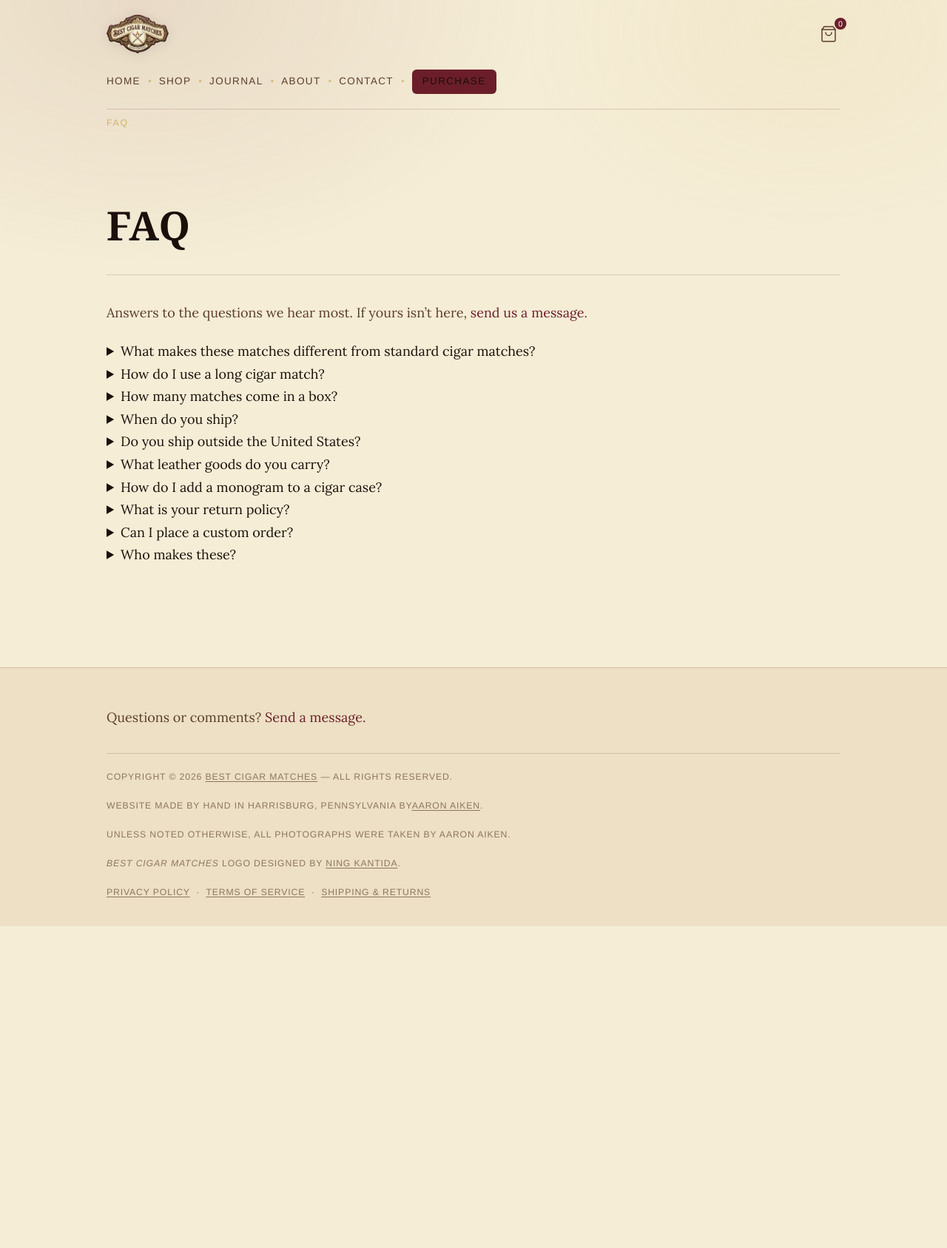
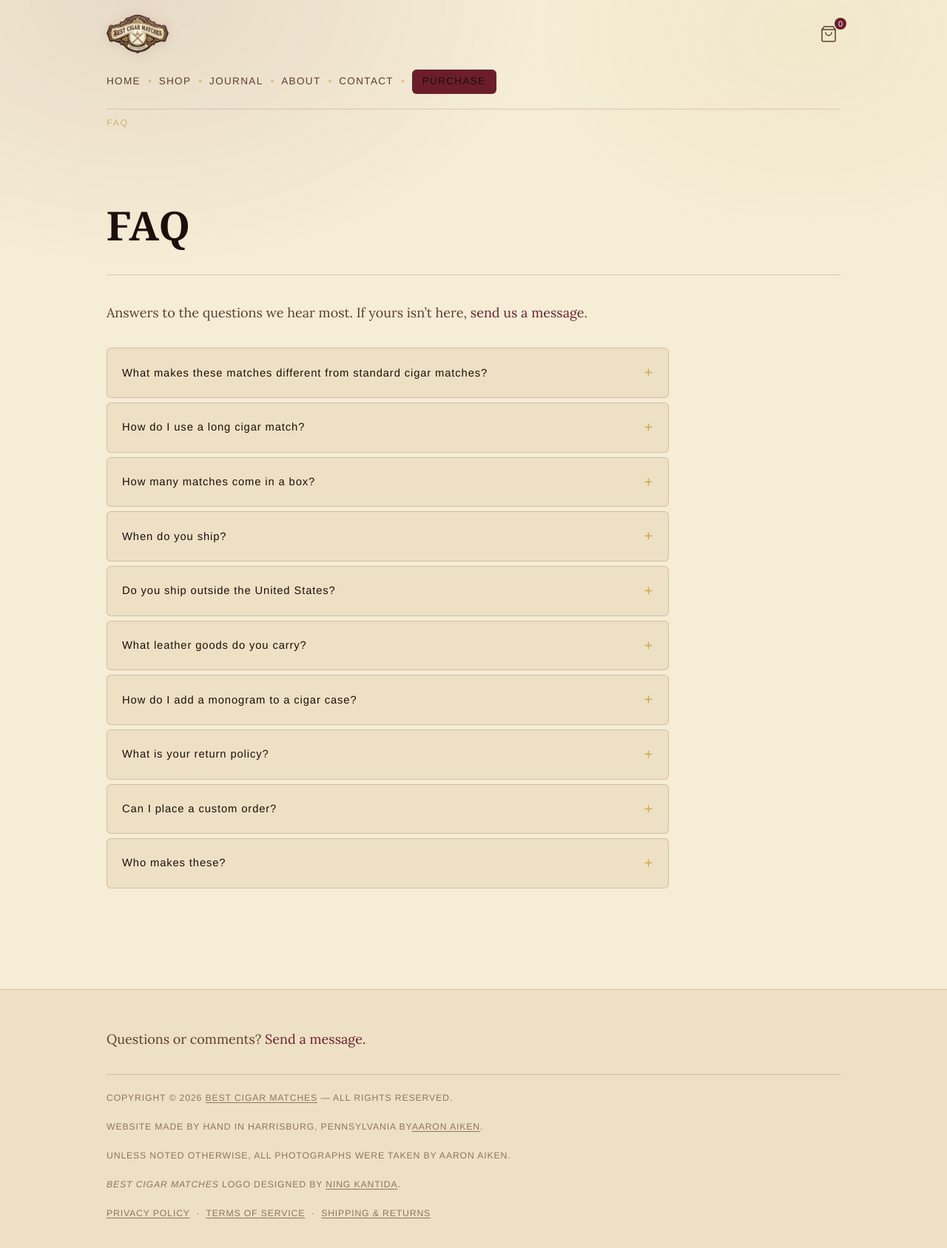
Before and after one commit to BestCigarMatches/BestCigarMatches.github.io, a Jekyll site: the page built from _pages/faq.md, in a window 1280 px wide. Shown: the whole page at 74% size. Built offline with Jekyll 4.4.1, drawn with Linux system fonts in a browser that asks for light colours; some web fonts are replaced; before the commit the page ends 1252 px from its top, so only the background shows below that.

Commit message:
main.css additions. FAQ, checkboxes, form status. Nothing existing touched.

```diff
--- a/assets/css/main.css
+++ b/assets/css/main.css
@@ -1296,6 +1296,178 @@
 
 
 /* ------------------------------------------------------------
+
+
+/* ------------------------------------------------------------
+   FAQ — details/summary (native HTML, no JS)
+   ------------------------------------------------------------ */
+.faq-list {
+  margin-top: 32px;
+  display: grid;
+  gap: 6px;
+  max-width: 72ch;
+}
+
+.faq-item {
+  background: var(--surface);
+  border: 1px solid var(--border);
+  border-radius: var(--r);
+  overflow: hidden;
+}
+
+.faq-item[open] {
+  border-color: var(--accent);
+}
+
+.faq-question {
+  font-family: var(--font-ui);
+  font-size: 0.82rem;
+  font-weight: 500;
+  letter-spacing: 0.06em;
+  color: var(--text);
+  padding: 16px 20px;
+  cursor: pointer;
+  list-style: none;
+  display: flex;
+  align-items: center;
+  justify-content: space-between;
+  gap: 12px;
+  transition: background var(--ease), color var(--ease);
+}
+
+/* Remove default triangle in all browsers */
+.faq-question::-webkit-details-marker { display: none; }
+.faq-question::marker { display: none; }
+
+/* Custom indicator */
+.faq-question::after {
+  content: '+';
+  font-family: var(--font-ui);
+  font-size: 1.1rem;
+  color: var(--gold);
+  flex-shrink: 0;
+  transition: transform var(--ease);
+}
+
+.faq-item[open] .faq-question::after {
+  transform: rotate(45deg);
+}
+
+.faq-item[open] .faq-question {
+  background: var(--surface-2);
+  color: var(--accent);
+}
+
+.faq-question:hover {
+  background: var(--surface-2);
+}
+
+.faq-answer {
+  padding: 0 20px 18px;
+  border-top: 1px solid var(--border);
+}
+
+.faq-answer p {
+  font-size: 0.95rem;
+  margin-top: 14px;
+  margin-bottom: 0;
+}
+
+.faq-answer p + p {
+  margin-top: 10px;
+}
+
+
+/* ------------------------------------------------------------
+   FORM — checkboxes (subscribe page channel selection)
+   ------------------------------------------------------------ */
+.form-checkboxes {
+  display: grid;
+  gap: 10px;
+  margin-top: 4px;
+}
+
+.form-check {
+  display: flex;
+  align-items: center;
+  gap: 10px;
+  cursor: pointer;
+  font-family: var(--font-body);
+  font-size: 0.95rem;
+  color: var(--muted);
+}
+
+.form-check input[type="checkbox"] {
+  appearance: none;
+  -webkit-appearance: none;
+  width: 18px;
+  height: 18px;
+  flex-shrink: 0;
+  background: var(--surface);
+  border: 1px solid var(--border);
+  border-radius: 3px;
+  cursor: pointer;
+  transition: background var(--ease), border-color var(--ease);
+  position: relative;
+}
+
+.form-check input[type="checkbox"]:checked {
+  background: var(--accent);
+  border-color: var(--accent);
+}
+
+.form-check input[type="checkbox"]:checked::after {
+  content: '';
+  position: absolute;
+  top: 3px;
+  left: 6px;
+  width: 4px;
+  height: 8px;
+  border: 2px solid #F5EDD6;
+  border-top: none;
+  border-left: none;
+  transform: rotate(45deg);
+}
+
+.form-check input[type="checkbox"]:focus-visible {
+  outline: 2px solid var(--accent);
+  outline-offset: 2px;
+}
+
+.form-check:hover input[type="checkbox"]:not(:checked) {
+  border-color: var(--accent);
+}
+
+
+/* ------------------------------------------------------------
+   FORM — status messages (contact + subscribe)
+   ------------------------------------------------------------ */
+.contact-form__status,
+.subscribe-form__status {
+  margin-top: 16px;
+  font-family: var(--font-ui);
+  font-size: 0.8rem;
+  letter-spacing: 0.06em;
+  min-height: 1.4em;
+}
+
+.contact-form__status.is-success,
+.subscribe-form__status.is-success {
+  color: var(--gold);
+}
+
+.contact-form__status.is-error,
+.subscribe-form__status.is-error {
+  color: var(--accent-hi);
+}
+
+/* form wraps — constrain width on wide viewports */
+.contact-form-wrap,
+.subscribe-form-wrap {
+  max-width: 52ch;
+  margin-top: 32px;
+}
+
    RESPONSIVE
    ------------------------------------------------------------ */
 @media (max-width: 760px) {
```
